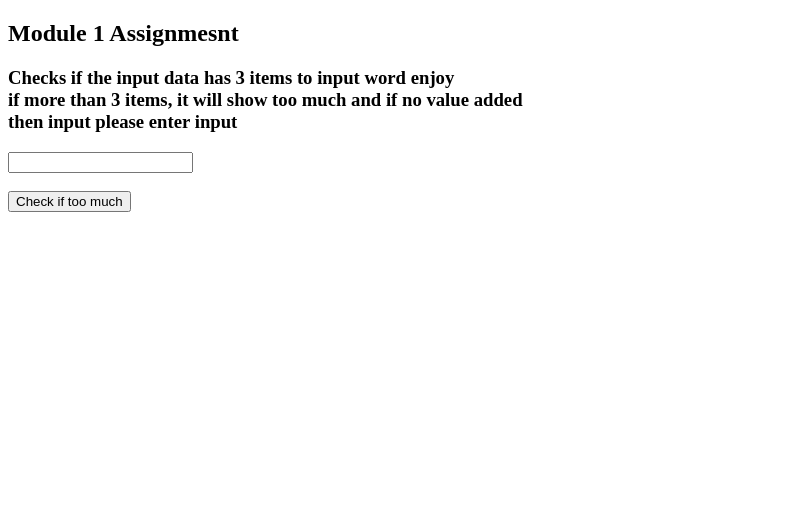
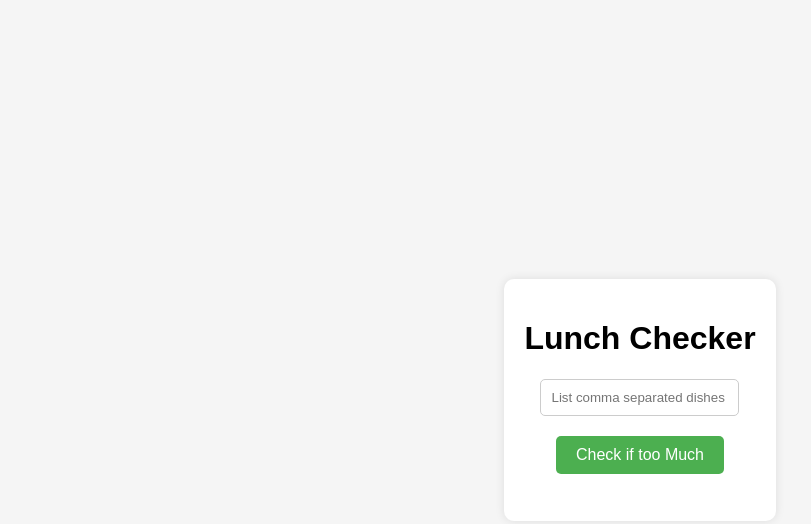
Before and after one commit to Ahmad-JS/AngularJS-Module1, a plain HTML site: page index.html in a window 1280 px wide. Shown: the whole page, without its empty margins (0-811 px from the left). Drawn offline with Linux system fonts and the light colour scheme.

Commit message:
Update index.html

```diff
--- a/index.html
+++ b/index.html
@@ -1,22 +1,74 @@
 <!DOCTYPE html>
 <html ng-app="module1AssignmentApp">
 <head>
-    <title>Module 1 Assignment</title>
+    <title>Lunch Checker</title>
     <script src="angular.min.js"></script>
     <script src="app.js"></script>
 
+    <style>
+        body {
+            font-family: Arial, sans-serif;
+            background-color: #f5f5f5;
+            margin: 0;
+            padding: 0;
+            display: flex;
+            justify-content: center;
+            align-items: center;
+            height: 100vh;
+        }
+
+        .container {
+            background-color: #ffffff;
+            border-radius: 10px;
+            padding: 20px;
+            box-shadow: 0 0 10px rgba(0, 0, 0, 0.1);
+            text-align: center;
+        }
+
+        .form-group {
+            margin-bottom: 20px;
+        }
+
+        .form-control {
+            padding: 10px;
+            border: 1px solid #ccc;
+            border-radius: 5px;
+        }
+
+        .btn {
+            padding: 10px 20px;
+            font-size: 1em;
+            background-color: #4caf50;
+            color: #ffffff;
+            border: none;
+            border-radius: 5px;
+            cursor: pointer;
+        }
+
+        .btn:hover {
+            background-color: #45a049;
+        }
+
+        .message {
+            font-size: 1.3em;
+            font-weight: bold;
+        }
+    </style>
 </head>
 <body>
-    <div ng-controller="module1AssignController">
-    <h2>Module 1 Assignmesnt</h2>
-    <h3>Checks if the input data has 3 items to input word enjoy<br> if more than 3 items, it will show too much and if no value added <br>then input please enter input</h3>
-    <input type="text" ng-model="inputItem">
-    <br>
-    <br>
-    <button ng-click="checkItems()">Check if too much</button>
-    <br>
-    <br>
-    <h1 id="resultType">{{inputResult}}</h1>
+    <div ng-controller="module1AssignController" class="container">
+        <h1>Lunch Checker</h1>
+        <div class="form-group">
+            <input dir="auto" type="text"
+                placeholder="List comma separated dishes you usually have for lunch"
+                class="form-control" ng-model="inputItem">
+        </div>
+        <div class="form-group">
+            <button class="btn" ng-click="checkItems()">Check if too Much</button>
+        </div>
+        <div class="form-group message">
+            <h1 id="resultType">{{inputResult}}</h1>
+        </div>
     </div>
 </body>
 </html>
```
